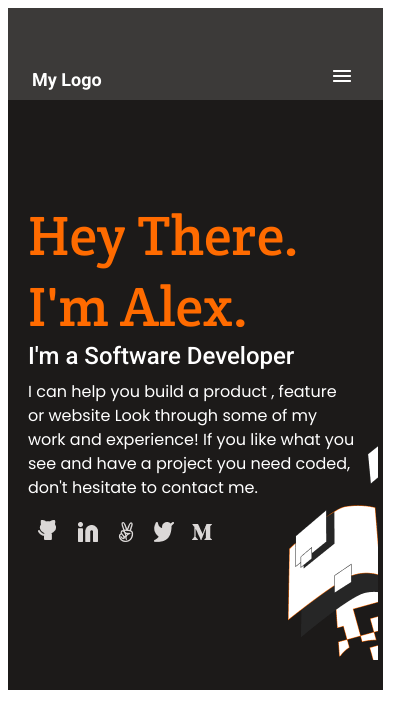
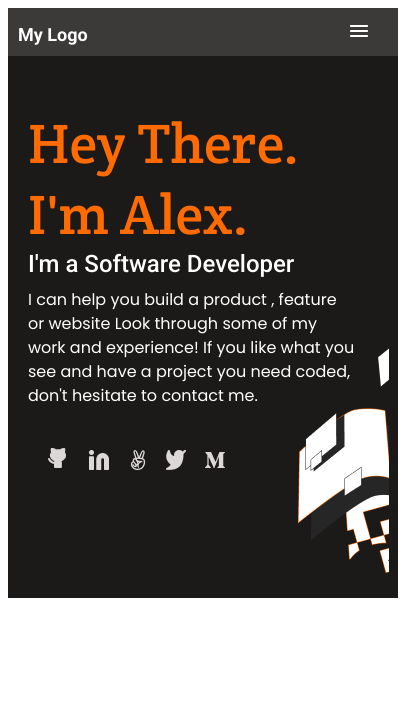
Before and after one commit to meryemsanem/myportfolio, a website: page index.html in a window 390 px wide. Shown: the whole page, 418 px wide, since content can reach past the window. Drawn offline with Linux system fonts and the light colour scheme.

Commit message:
Updated style.css file.

```diff
--- a/style.css
+++ b/style.css
@@ -2,43 +2,50 @@
 @import url('https://fonts.googleapis.com/css2?family=Crete+Round:ital@0;1&family=Roboto:ital,wght@0,100;0,300;0,400;0,500;0,700;0,900;1,100;1,300;1,400;1,500;1,700;1,900&display=swap');
 @import url('https://fonts.googleapis.com/css2?family=Poppins:ital,wght@0,100;0,200;0,300;0,400;0,500;0,600;0,700;0,800;0,900;1,100;1,200;1,300;1,400;1,500;1,600;1,700;1,800;1,900&display=swap');
 
-header {
+@media screen and (min-width: 374px) and (max-width: 768px) {
+  body {
+    width: 100%;
+  }
+
+  .nav-top {
     display: flex;
     background-color: #3c3a39;
-  height: 92px;
-  width: 375px;
-}
-
-.up {
-  height: 92px;
-  width: 375px;
+    height: 48px;
+    width: 100%;
+    justify-content: space-between;
+    position: absolute;
+    flex-direction: row;
   }
 
   .logo {
     color: white;
-  position: absolute;
+    position: relative;
     height: 24px;
-  width: 70px;
-  margin-left: 24px;
-  margin-top: 60px;
+    width: 100%;
     font-family: "Roboto", serif;
     font-size: 18px;
     font-weight: 700;
     line-height: 24px;
+    max-width: fit-content;
+    margin-top: 15px;
+    margin-left: 10px;
   }
 
   .union {
-  width: 16.000000000000075px;
-  margin-left: 325px;
-  margin-top: 60px;
+    width: 100%;
     color: white;
-  position: absolute;
+    max-width: fit-content;
+    position: relative;
+    margin-right: 30px;
+    align-items: center;
+    justify-content: center;
+    margin-top: 15px;
   }
 
   .headline {
     display: flex;
     background-color: #1c1a19;
-  width: 375px;
+    width: 100%;
     height: 590px;
     top: 92px;
     padding: 120px -10px 120px 24px;
@@ -49,7 +56,7 @@ header {
     font-family: "Crete Round", serif;
     font-size: 56px;
     font-weight: 520;
-  width: 327px;
+    width: 100%;
     height: 124px;
     margin-top: 100px;
     position: absolute;
@@ -66,6 +73,7 @@ header {
     margin-top: 240px;
     position: absolute;
     margin-left: 20px;
+    width: 100%;
   }
 
   .text3 {
@@ -74,71 +82,76 @@ header {
     position: absolute;
     margin-top: 280px;
     margin-left: 20px;
-  width: 327px;
+    width: 100%;
     font-family: "Poppins", serif;
     font-size: 16px;
     line-height: 24px;
+    max-width: 327px;
+    font-weight: 400;
+    height: 123px;
+  }
+
+  .icons {
+    justify-content: space-between;
+    display: flex;
   }
 
   .icon1 {
     display: flex;
-  width: 20px;
+    width: 100%;
     height: 20px;
     margin-top: 430px;
-  margin-left: 30px;
     color: white;
+    max-width: fit-content;
   }
 
   .icon2 {
     display: flex;
-  width: 22px;
+    width: 100%;
     height: 20px;
     margin-top: 430px;
-  margin-left: 20px;
+    max-width: fit-content;
   }
 
   .icon3 {
     display: flex;
-  width: 22px;
+    width: 100%;
     height: 20px;
     margin-top: 430px;
-  margin-left: 20px;
   }
 
   .icon4 {
     display: flex;
-  width: 22px;
+    width: 100%;
     height: 20px;
     margin-top: 430px;
-  margin-left: 20px;
   }
 
   .icon5 {
     display: flex;
-  width: 22px;
+    width: 100%;
     height: 20px;
     margin-top: 430px;
-  margin-left: 20px;
   }
 
   .illustration {
     width: 100%;
-  height: 350px;
+    height: 385px;
     margin-top: 205px;
-  margin-left: -1px;
-  border: 5px solid #1c1a19;
     background-image: url('Illustration.png');
+    background-repeat: no-repeat;
+    max-width: 156px;
   }
 
   ul {
     list-style-type: none;
-  width: 400px;
+    width: 100%;
     height: 100px;
-  margin-top: 420px;
-  margin-left: -10px;
+    margin-top: 440px;
     display: flex;
   }
 
   li {
-  width: 38px;
+    width: 100%;
   }
+}
```
Lines whose indentation alone changed are shown as unchanged.
